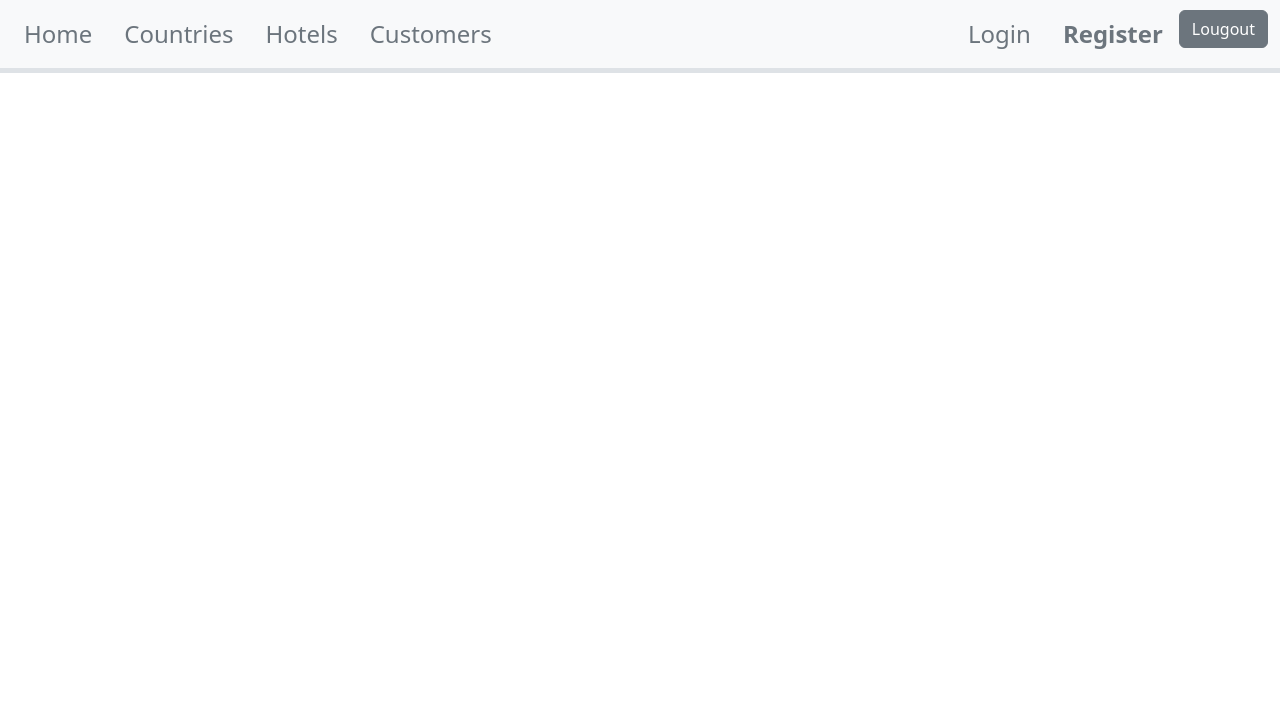
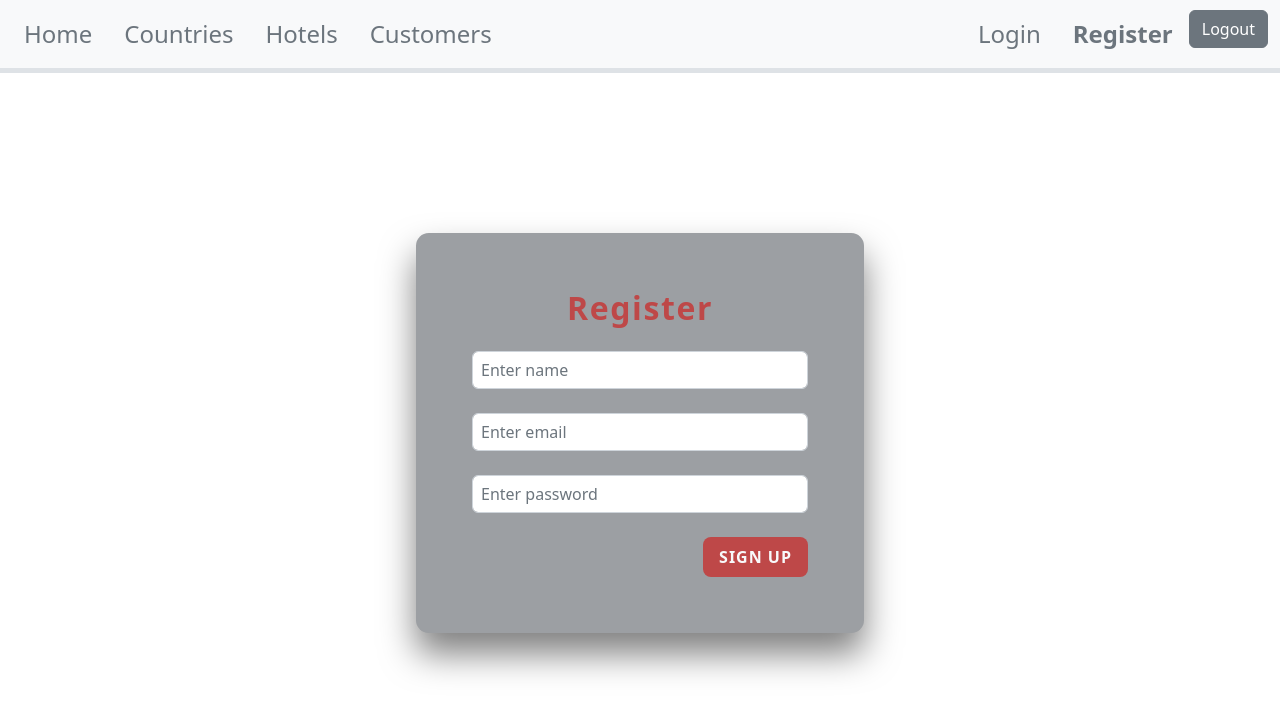
Before and after one commit to IevaBa/Sprint9-TravelAgency-frontend, a React (Create React App) app: page /register in a window 1280 px wide. Shown: the top 714 px of the page. Built offline with nearby package versions, Linux system fonts and the light colour scheme.

Commit message:
Implemented Register functionality

```diff
--- a/src/App.js
+++ b/src/App.js
@@ -10,7 +10,8 @@ import "./App.css";
 import EditCountry from "./components/countries/EditCountry";
 import EditCustomer from "./components/customers/EditCustomer";
 import EditHotel from "./components/hotels/EditHotel";
-import Login from "./components/login/Login";
+import Login from "./components/auth/Login";
+import Register from "./components/auth/Register";
 
 function App() {
   return (
@@ -28,6 +29,7 @@ function App() {
         <Route path="/customers/add" element={<AddCustomer />} />
         <Route path="/customers/edit/:id" element={<EditCustomer />} />
         <Route path="/login" element={<Login />} />
+        <Route path="/register" element={<Register />} />
       </Routes>
     </BrowserRouter>
   );
--- a/src/components/login/Login.js
+++ b/src/components/auth/Login.js
@@ -32,9 +32,6 @@ export default function Login() {
       <form className="login-form text-white" onSubmit={handleSubmit}>
         <div className="form-group">
           <h2 className="mb-4 text-center fw-bold">Login</h2>
-          <label className="pt-2" htmlFor="exampleInputEmail1">
-            Email address
-          </label>
           <input
             type="email"
             className="form-control mt-2 px-2"
@@ -46,16 +43,13 @@ export default function Login() {
             We'll never share your email with anyone else.
           </small>
         </div>
-        <div className="form-group">
-          <label className="pt-2" htmlFor="pass">
-            Password
-          </label>
+        <div className="form-group mt-4">
           <input
             type="password"
-            className="form-control mt-2 px-2 mb-3"
+            className="form-control mt-2 px-2 mb-2"
             id="pass"
             onChange={(e) => setPassword(e.target.value)}
-            placeholder="Password"
+            placeholder="Enter password"
           />
         </div>
         <br />
--- /dev/null
+++ b/src/components/auth/Register.js
@@ -0,0 +1,72 @@
+import React, { useState, useEffect } from "react";
+import { useNavigate } from "react-router-dom";
+
+//redirects to hotels page
+function Register() {
+  useEffect(() => {
+    if (localStorage.getItem("user-info")) {
+      navigate("/hotels");
+    }
+  }, []);
+
+  const [name, setName] = useState("");
+  const [email, setEmail] = useState("");
+  const [password, setPassword] = useState("");
+  const navigate = useNavigate();
+
+  async function signUp() {
+    let item = { name, password, email };
+    //console.log(item);
+    let result = await fetch("http://localhost:8000/api/register", {
+      method: "POST",
+      body: JSON.stringify(item),
+      headers: {
+        "Content-Type": "application/json",
+        Accept: "application/json",
+      },
+    });
+    result = await result.json();
+    //console.log("result", result);
+    localStorage.setItem("user-info", JSON.stringify(result));
+    navigate("/hotels");
+  }
+
+  return (
+    <div className="login-wrapper w-100 d-flex align-items-center justify-content-center">
+      <form className="login-form text-white">
+        <div className="form-group">
+          <h2 className="mb-4 text-center fw-bold">Register</h2>
+          <input
+            type="text"
+            value={name}
+            className="form-control my-4 px-2"
+            onChange={(e) => setName(e.target.value)}
+            placeholder="Enter name"
+          />
+          <input
+            type="email"
+            value={email}
+            className="form-control my-4 px-2"
+            onChange={(e) => setEmail(e.target.value)}
+            placeholder="Enter email"
+          />
+          <input
+            type="password"
+            className="form-control my-4 px-2 mb-3 mb-4"
+            value={password}
+            onChange={(e) => setPassword(e.target.value)}
+            placeholder="Enter password"
+          />
+        </div>
+        <button
+          onClick={signUp}
+          className="submit-btn d-block ms-auto fw-bold text-light text-uppercase fs-6 py-2 px-3 border-0 rounded-3"
+        >
+          Sign Up
+        </button>
+      </form>
+    </div>
+  );
+}
+
+export default Register;
--- a/src/components/header/Header.js
+++ b/src/components/header/Header.js
@@ -90,7 +90,7 @@ const Header = () => {
           </li>
           <li className="text-center">
             <button className="btn btn-secondary" onClick={logout}>
-              Lougout
+              Logout
             </button>
           </li>
         </ul>
```
Also changed, not shown: src/components/auth/Login.css (renamed from src/components/login/Login.css).
